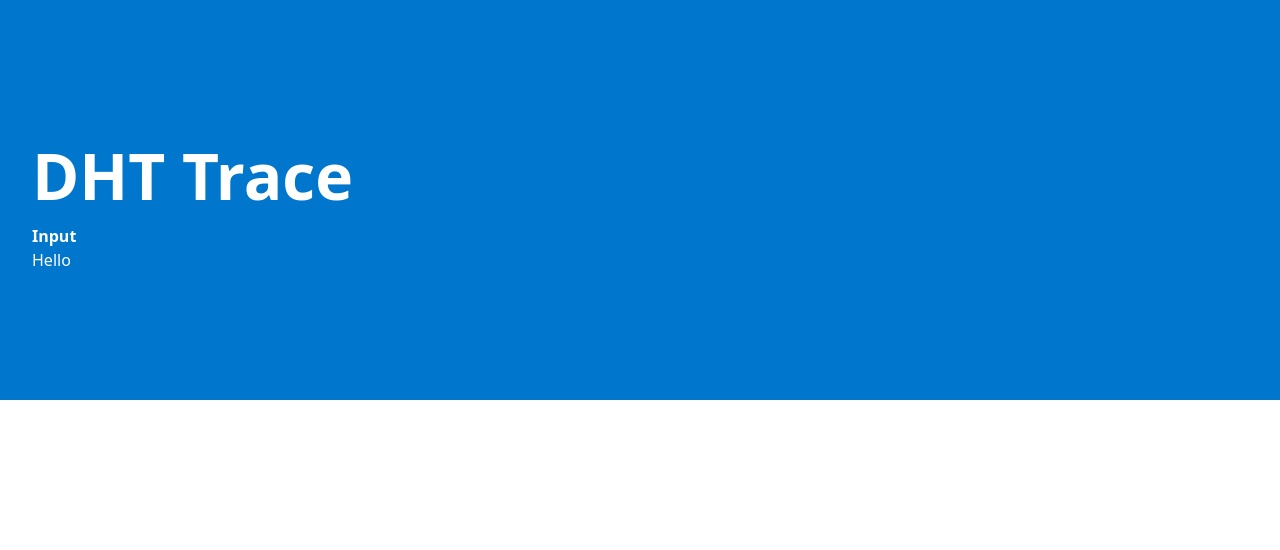
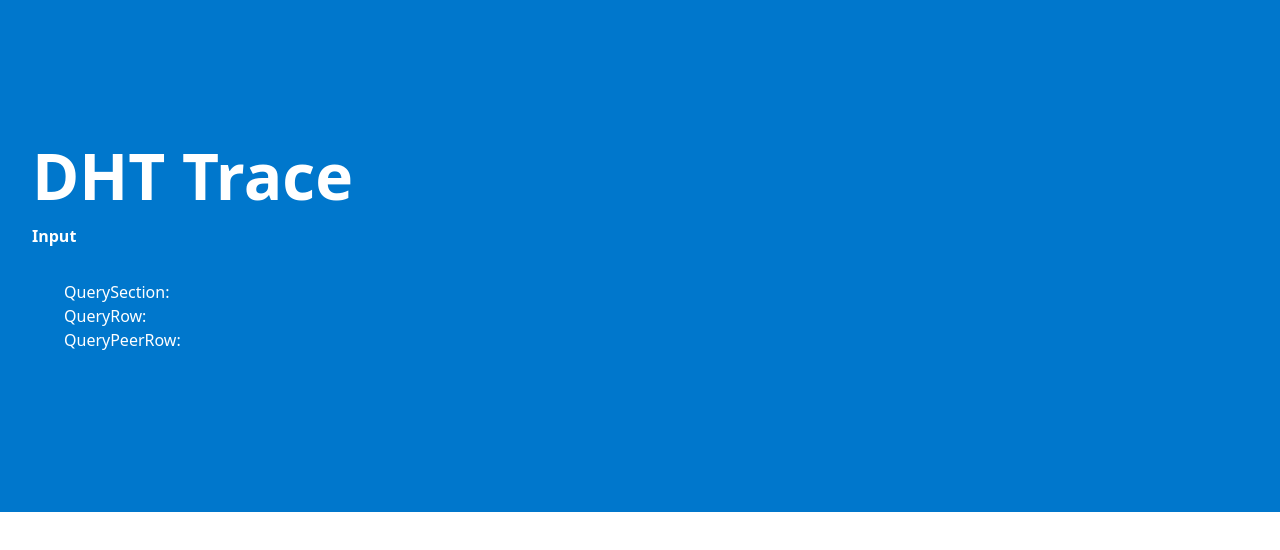
Before and after one commit to cwaring/dht-trace, a React (Create React App) app: page / in a window 1280 px wide. Shown: the top 550 px of the page. Built offline with nearby package versions, Linux system fonts and the light colour scheme.

Commit message:
sketch out view model

```diff
--- a/src/components/QueryTable/index.jsx
+++ b/src/components/QueryTable/index.jsx
@@ -1,4 +1,17 @@
 import React from "react";
 import styled from "styled-components";
+import { Box } from "../System";
 
-export default () => <div>Hello</div>;
+const QuerySection = ({ children }) => <Box>QuerySection: {children}</Box>;
+const QueryRow = ({ children }) => <Box>QueryRow: {children}</Box>;
+const QueryPeerRow = ({ children }) => <Box>QueryPeerRow: {children}</Box>;
+
+export default () => (
+  <Box p={4}>
+    <QuerySection>
+      <QueryRow>
+        <QueryPeerRow />
+      </QueryRow>
+    </QuerySection>
+  </Box>
+);
--- a/src/components/System/index.jsx
+++ b/src/components/System/index.jsx
@@ -5,7 +5,8 @@ import {
   fontSize,
   width,
   fontWeight,
-  lineHeight
+  lineHeight,
+  grid
 } from "styled-system";
 
 export const Style = createGlobalStyle`
@@ -54,6 +55,7 @@ export const Box = styled.div`
   ${width}
   ${fontSize}
   ${color}
+  ${grid}
 `;
 Box.propTypes = {
   ...space.propTypes,
```
